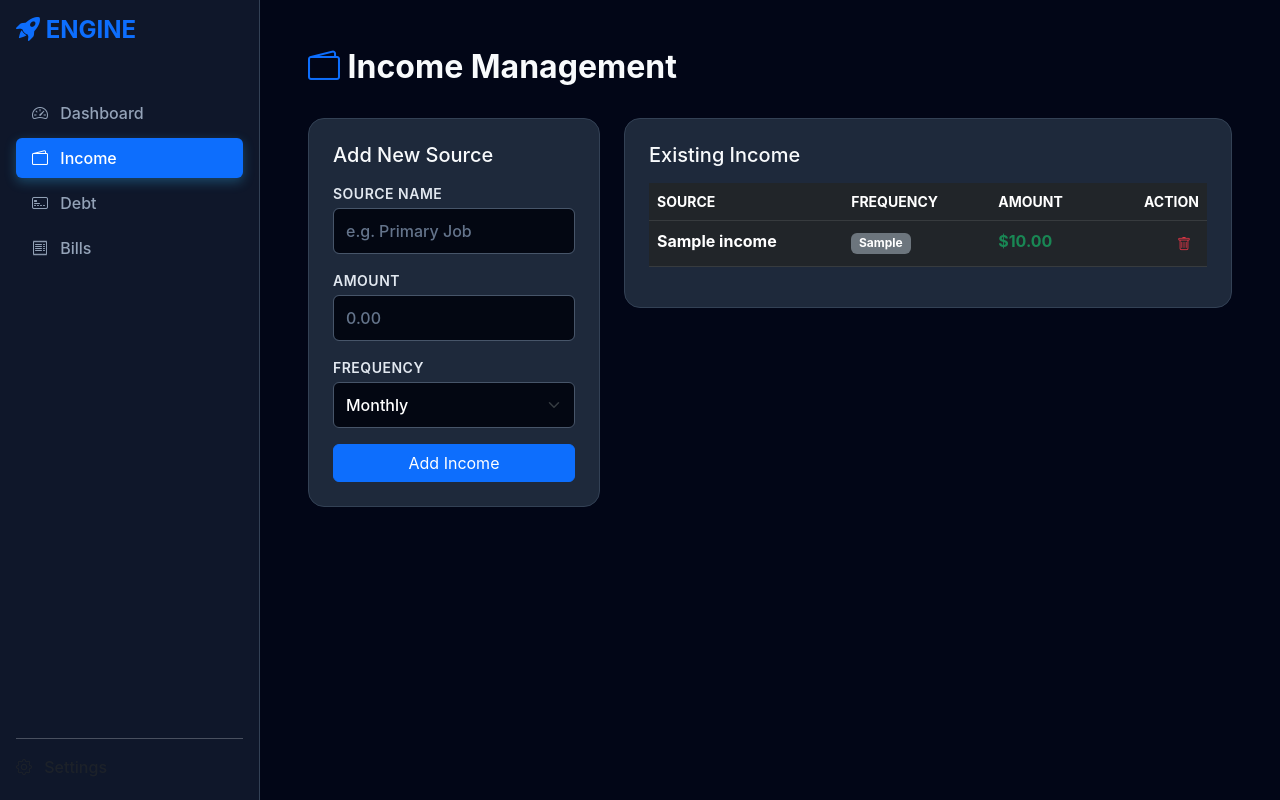
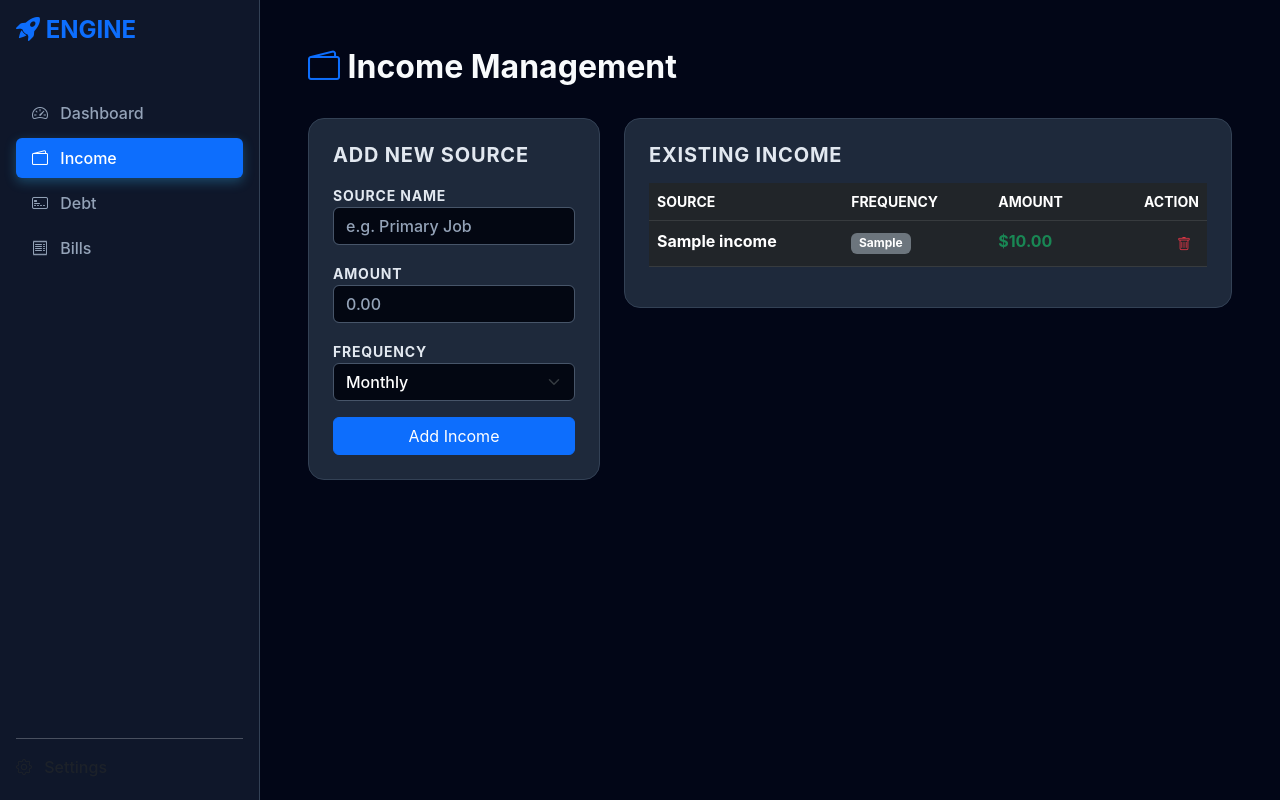
Before and after one commit to GrantM28/MadFinance, a Flask app: page /income in a window 1280 px wide. Run offline with Flask 3, Linux system fonts and the light colour scheme; tables that the repository leaves empty hold one stand-in row (values such as "Sample post").

Commit message:
style changes

```diff
--- a/app/static/style.css
+++ b/app/static/style.css
@@ -26,31 +26,29 @@ body { background-color: var(--bg-main); color: #f8fafc; font-family: 'Inter', s
 .metric-value { font-size: 1.8rem; font-weight: 800; margin-top: 0.4rem; color: #fff; }
 
 /* FORM LEGIBILITY FIX */
-label.small.text-muted {
-    color: var(--form-label) !important;
-    font-weight: 600 !important;
+label.small.text-muted, .stat-card h5, .label {
+    color: #e2e8f0 !important;
+    font-weight: 700 !important;
     text-transform: uppercase;
-    letter-spacing: 0.5px;
-    margin-bottom: 4px;
-    display: block;
+    letter-spacing: 0.8px;
+    opacity: 1 !important;
 }
 
 .form-control, .form-select {
-    background-color: #030712 !important; /* Even darker for contrast */
-    border: 1px solid #475569 !important; /* Lighter border */
-    color: #ffffff !important;
+    background-color: #030712 !important;
+    border: 1px solid #475569 !important;
+    color: #ffffff !important; /* This is the color when you TYPE */
     font-weight: 500 !important;
-    padding: 10px 12px;
 }
 
-.form-control::placeholder {
-    color: #64748b !important;
-    opacity: 1;
-}
+.form-control::-webkit-input-placeholder { color: #94a3b8 !important; opacity: 1 !important; }
+.form-control::-moz-placeholder { color: #94a3b8 !important; opacity: 1 !important; }
+.form-control:-ms-input-placeholder { color: #94a3b8 !important; opacity: 1 !important; }
+.form-control::placeholder { color: #94a3b8 !important; opacity: 1 !important; }
 
 .form-control:focus {
     border-color: var(--primary) !important;
-    box-shadow: 0 0 0 3px rgba(56, 189, 248, 0.15) !important;
+    box-shadow: 0 0 0 3px rgba(56, 189, 248, 0.25) !important;
 }
 
 /* Dashboard Chart Size */
```
